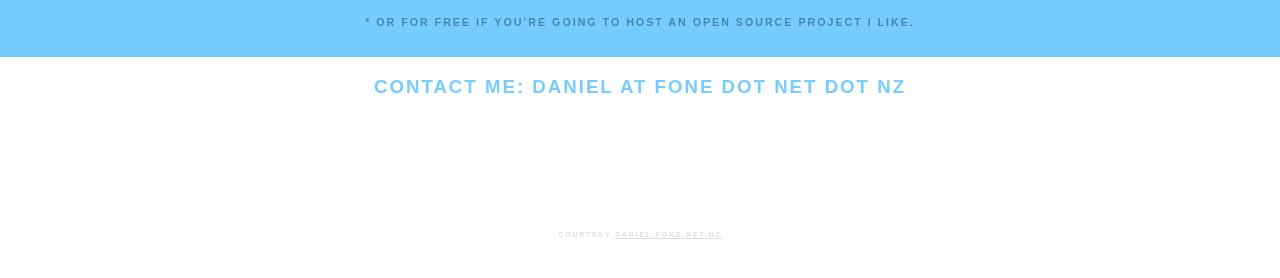
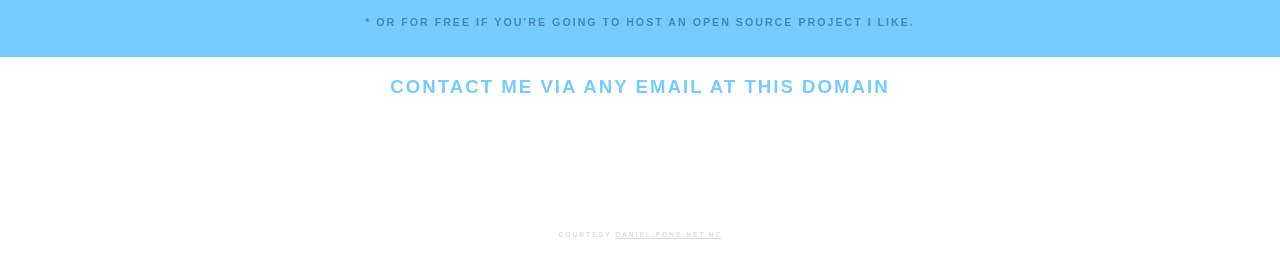
Before and after one commit to danielfone/readme-io-web, a plain HTML site: page index.html in a window 1280 px wide. Shown: the part 180-458 px from the top of the page. Drawn offline with Linux system fonts and the light colour scheme.

Commit message:
Revert contact email

```diff
--- a/index.html
+++ b/index.html
@@ -55,7 +55,7 @@
       <p class="footnote">* Or for free if you’re going to host an open source project I like.</p>
     </div>
 
-    <p>Contact me: daniel at fone dot net dot nz</p>
+    <p>Contact me via any email at this domain</p>
     <p class="footer">Courtesy <a href="http://daniel.fone.net.nz">daniel.fone.net.nz</a></p>
 
   </body>
```
